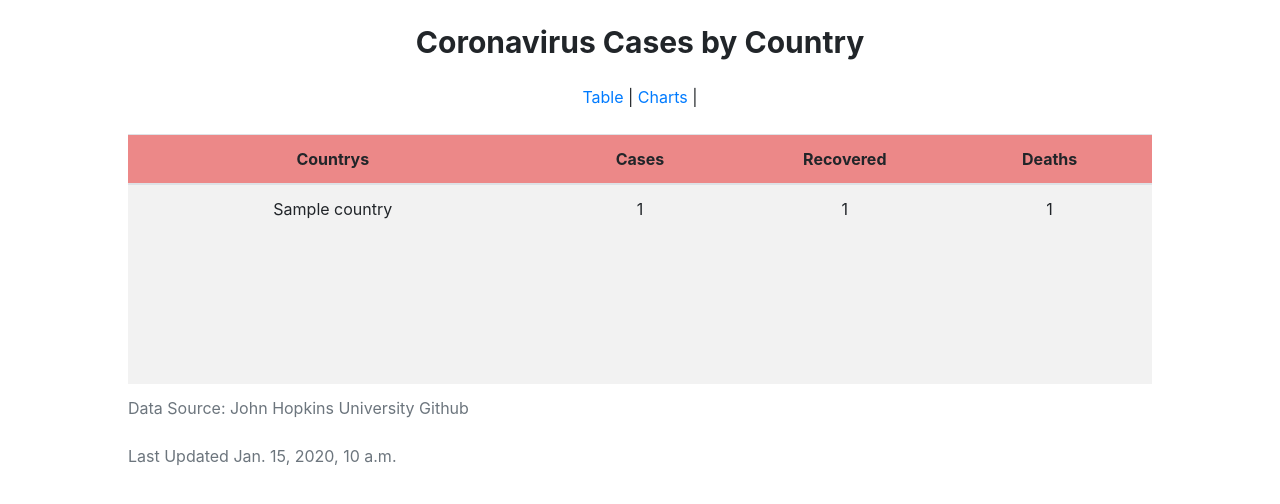
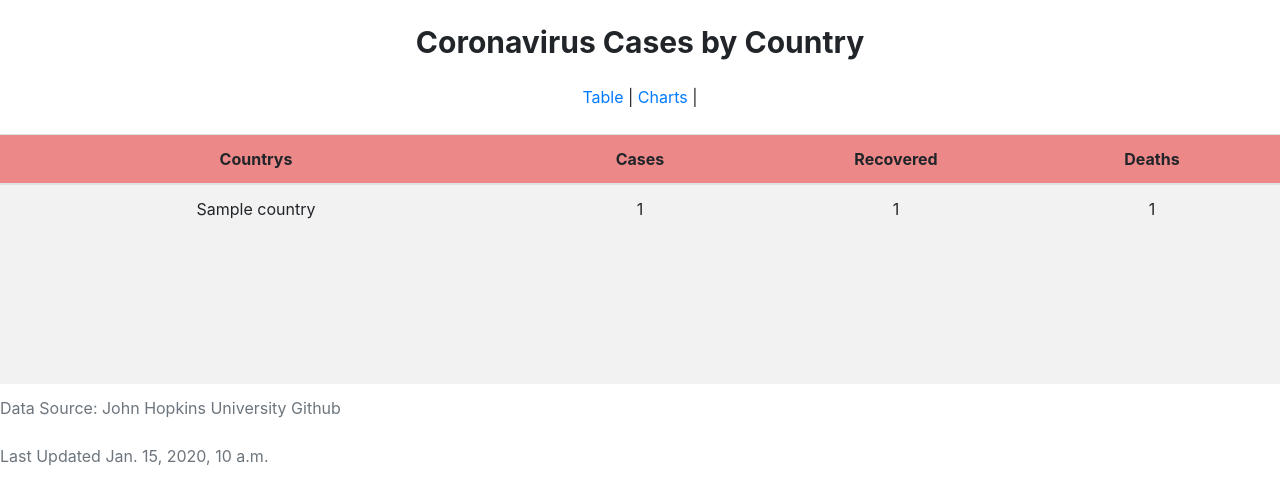
Before and after one commit to Nicholas-Chong/Coronavirus_website, a Django app: template corona_website_app/templates/corona_website_app/index.html in a window 1280 px wide. Shown: the top 504 px of the page. Run offline with Django 3.2, Linux system fonts and the light colour scheme; the template is opened without the code that fills it: most values are stand-ins (such as "Sample title", 1, 10 or a date in 2020); data that the repository does not hold is empty; some libraries are stand-ins or nearby versions.

Commit message:
changed sizing

```diff
--- a/corona_website_app/templates/corona_website_app/index.html
+++ b/corona_website_app/templates/corona_website_app/index.html
@@ -6,8 +6,8 @@
         margin: auto;
         margin-bottom: 25px;
         align-self: center;
-        width: 80%;
-        height: 80%;
+        /* width: 80%; */
+        /* height: 80%; */
         table-layout: fixed;
     }
 
```
